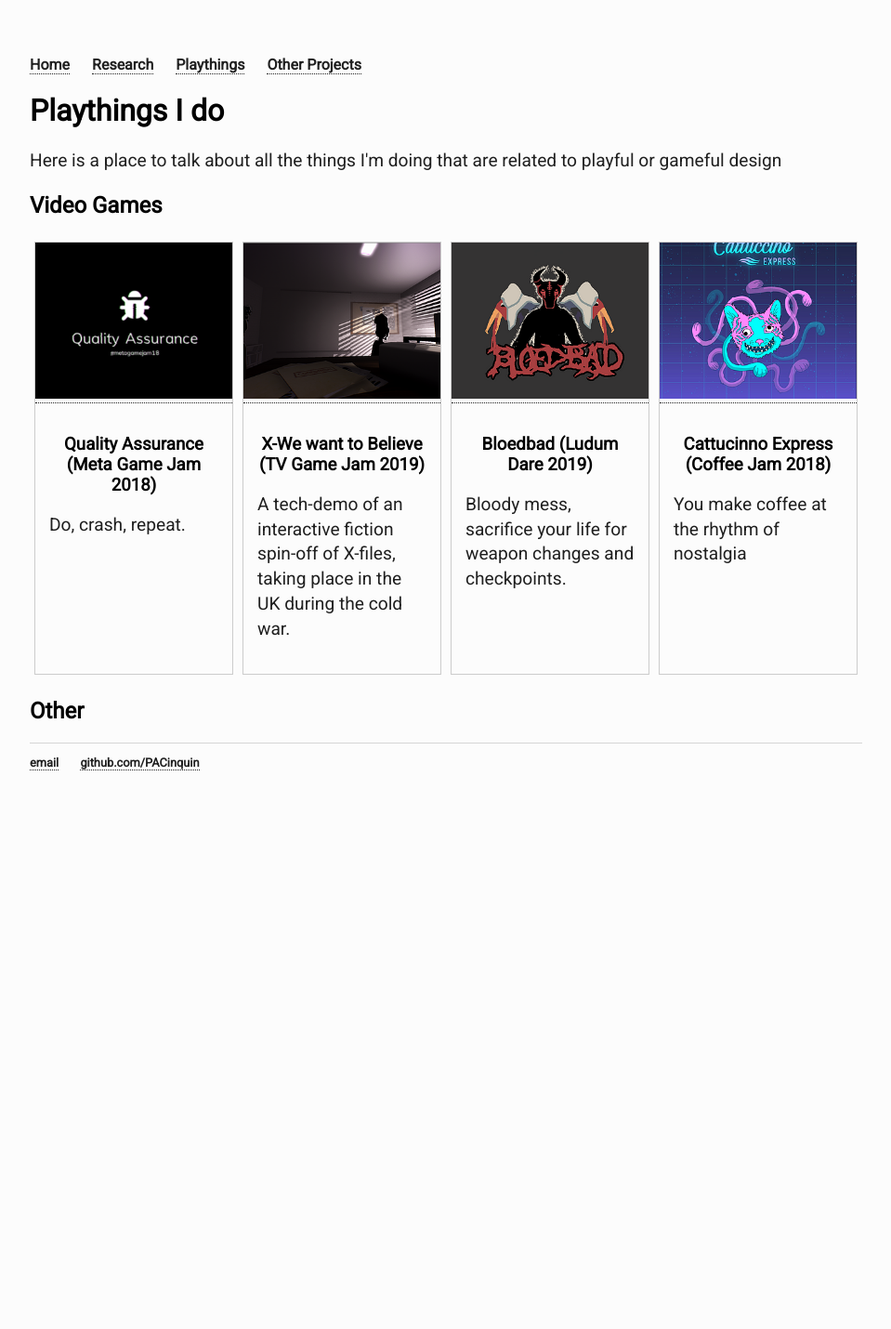
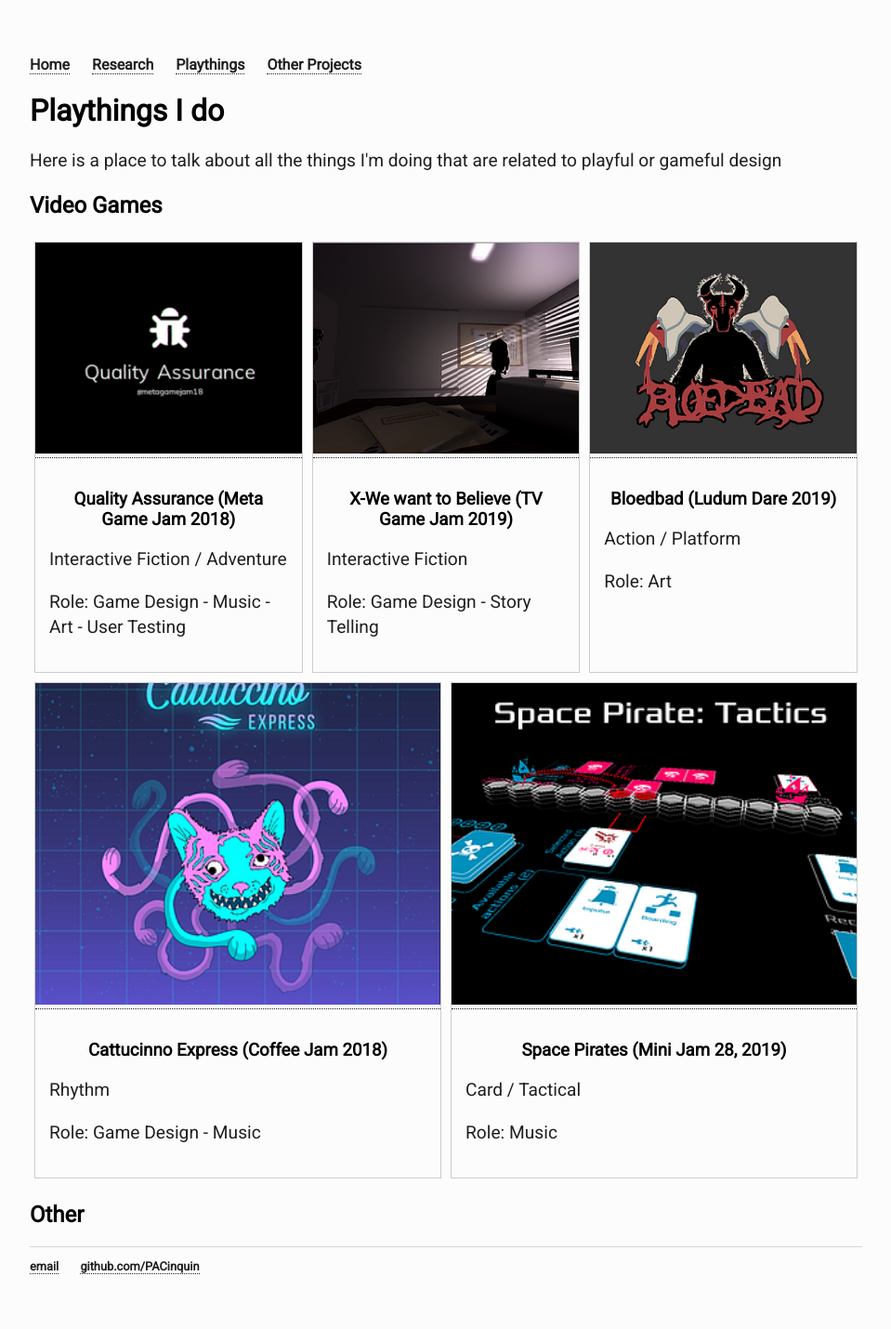
Before and after one commit to PACinquin/pacinquin.github.io, a Jekyll site: the page built from playthings.html, in a window 1280 px wide. Shown: the whole page at 93% size, without its empty margins (160-1119 px from the left). Built offline with Jekyll 4.4.1, drawn with Linux system fonts in a browser that asks for light colours; before the commit the page ends 900 px from its top, so only the background shows below that.

Commit message:
updated games

```diff
--- a/playthings.html
+++ b/playthings.html
@@ -13,7 +13,8 @@ title: PAC website - Playthings
   		</a>
   		<div class="desc">
   			<h3>Quality Assurance (Meta Game Jam 2018)</h3>
-  			<p>Do, crash, repeat.</p>
+  			<p>Interactive Fiction / Adventure</p>
+  			<p>Role: Game Design - Music - Art - User Testing</p>
   		</div>
 	</div>
 
@@ -23,7 +24,8 @@ title: PAC website - Playthings
   		</a>
   		<div class="desc">
   			<h3>X-We want to Believe (TV Game Jam 2019)</h3>
-  			<p>A tech-demo of an interactive fiction spin-off of X-files, taking place in the UK during the cold war.</p>
+  			<p>Interactive Fiction</p>
+  			<p>Role: Game Design - Story Telling</p>
   		</div>
 	</div>
 
@@ -33,16 +35,30 @@ title: PAC website - Playthings
   		</a>
   		<div class="desc">
   			<h3>Bloedbad (Ludum Dare 2019)</h3>
-  			<p>Bloody mess, sacrifice your life for weapon changes and checkpoints.</p>
+  			<p>Action / Platform</p>
+  			<p>Role: Art</p>
   		</div>
 	</div>
+	</div>
+	<div class="meta_gallery">
 	<div class="gallery">
   		<a target="_blank" href="https://solroo.itch.io/cattuccino-express">
     	<img src="img/cat.png" alt="Cattucino cover">
   		</a>
   		<div class="desc">
   			<h3>Cattucinno Express (Coffee Jam 2018)</h3>
-  			<p>You make coffee at the rhythm of nostalgia</p>
+  			<p>Rhythm</p>
+  			<p>Role: Game Design - Music</p>
+  		</div>
+	</div>
+	<div class="gallery">
+  		<a target="_blank" href="https://solroo.itch.io/pirate-tactics">
+    	<img src="img/space-pirate.png" alt="Space Pirate cover">
+  		</a>
+  		<div class="desc">
+  			<h3>Space Pirates (Mini Jam 28, 2019)</h3>
+  			<p>Card / Tactical</p>
+  			<p>Role: Music</p>
   		</div>
 	</div>
 	</div>
```
Also changed, not shown: img/space-pirate.png (added).
